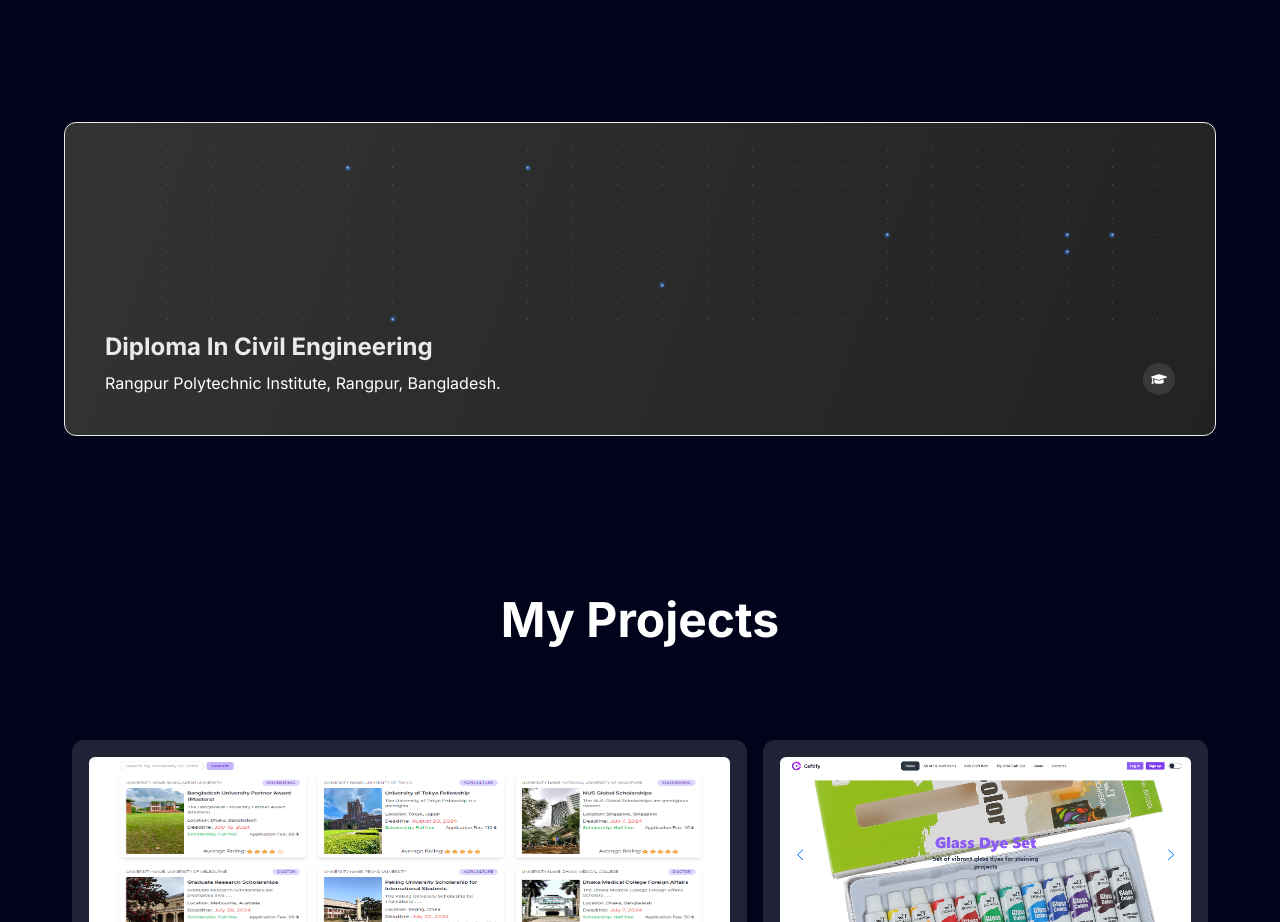
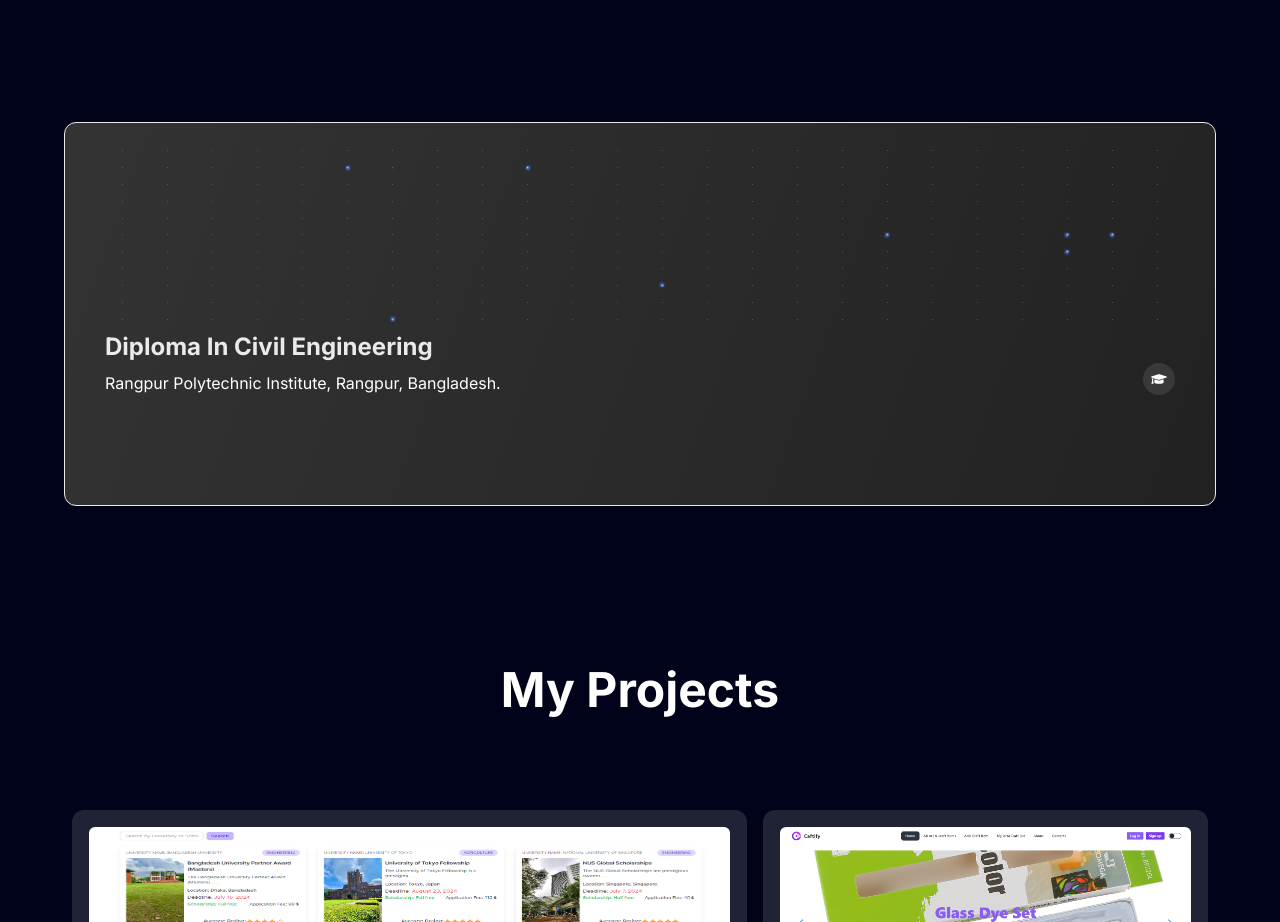
Before and after one commit to MUEID11/Baje-portfolio, a Next.js app: page / in a window 1280 px wide. Shown: the part 1502-2424 px from the top of the page. Built offline with nearby package versions, Linux system fonts and the light colour scheme.

Commit message:
qualification card fix

```diff
--- a/components/ui/glowing-stars.tsx
+++ b/components/ui/glowing-stars.tsx
@@ -22,7 +22,7 @@ export const GlowingStarsBackgroundCard = ({
         setMouseEnter(false);
       }}
       className={cn(
-        "bg-[linear-gradient(110deg,#333_0.6%,#222)] p-4 max-w-xs sm:max-w-6xl px-8 max-h-[23rem] h-full w-full rounded-xl border border-[#eaeaea] dark:border-neutral-600",
+        "bg-[linear-gradient(110deg,#333_0.6%,#222)] p-4 max-w-xs sm:max-w-6xl px-8 min-h-[24rem] h-full w-full rounded-xl border border-[#eaeaea] dark:border-neutral-600",
         className
       )}
     >
```
